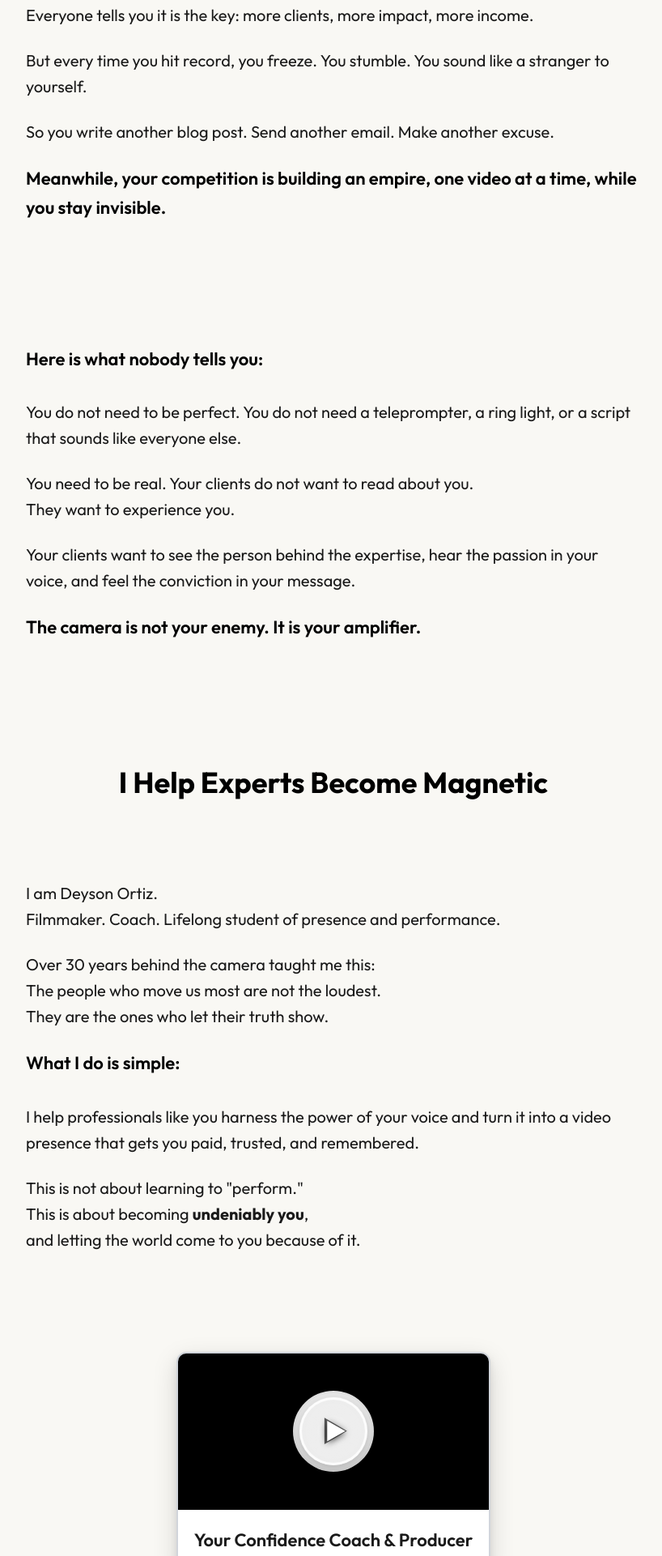
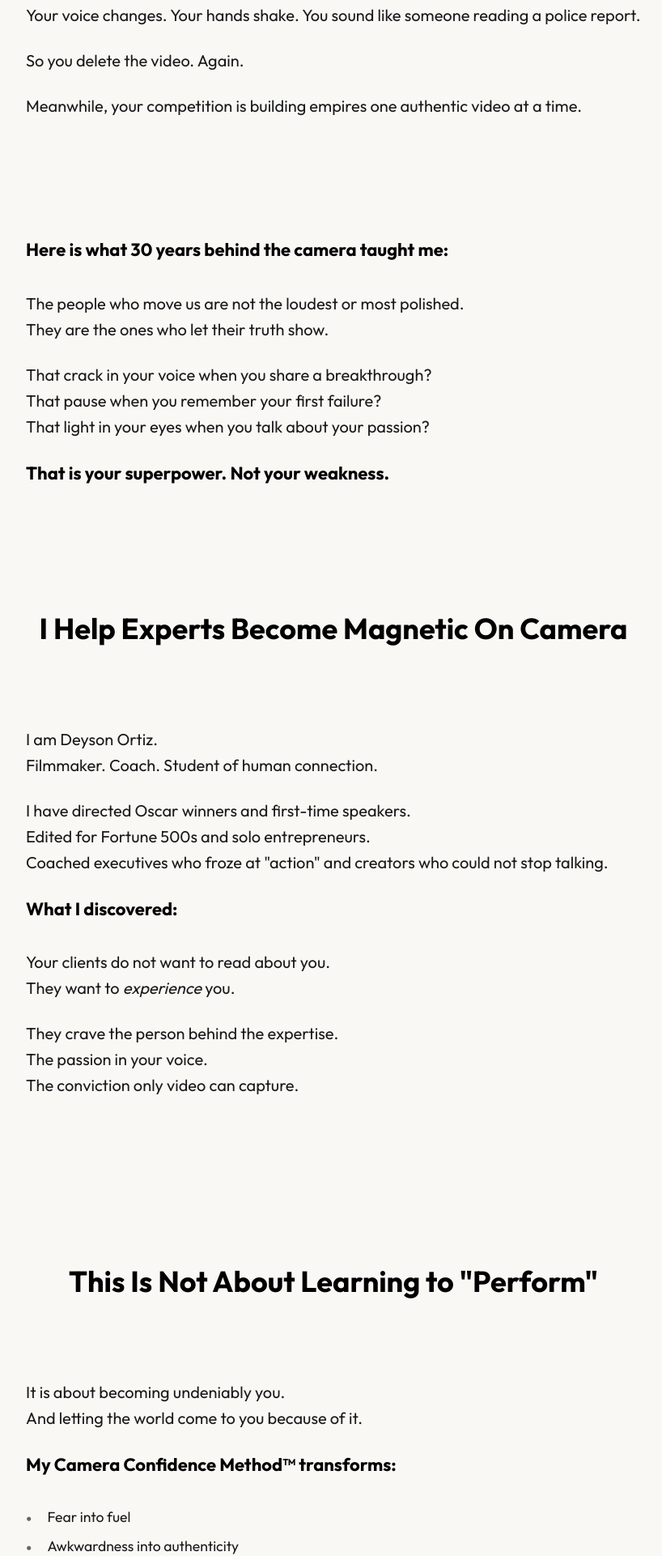
Before and after one commit to DeysonOrtiz/Deyson-com, an Eleventy site: page pages/index.html in a window 1280 px wide. Shown: the part 879-2800 px from the top of the page at 81% size, without its empty margins (228-1046 px from the left). Built offline with nearby package versions, Linux system fonts and the light colour scheme; Eleventy itself is replaced by a stand-in of ours; files that its build step writes are made by us from their sources; no server answers; a script that the page names is missing.

Commit message:
Updated first part of landing page copy

```diff
--- a/css/styles.css
+++ b/css/styles.css
@@ -19,6 +19,46 @@ body {
   color: #1a1a1a;
   background: #F9F8F4;
   padding-top: 80px;
+}
+
+/* Content list styling - only for lists in content areas */
+.story-section ul,
+.section ul {
+  margin: 1.5em 0;
+  padding-left: 0;
+  list-style: none;
+}
+
+.story-section li,
+.section li {
+  position: relative;
+  padding-left: 1.5em;
+  margin-bottom: 0.5em;
+  font-size: 1.1em;
+  line-height: 1.6;
+}
+
+.story-section li::before,
+.section li::before {
+  content: "•";
+  position: absolute;
+  left: 0;
+  color: #666;
+  font-weight: bold;
+  font-size: 1.2em;
+}
+
+/* Dark mode support if you have it */
+@media (prefers-color-scheme: dark) {
+  li::before {
+    color: #ccc;
+  }
+}
+
+/* Alternative: Custom bullet with accent color */
+li.accent::before {
+  content: "→";
+  color: #007acc; /* Replace with your brand color */
 }
 
 .container {
--- a/pages/index.html
+++ b/pages/index.html
@@ -34,81 +34,83 @@ title: Camera Confidence Coaching
 <!-- Problem Section -->
 <section class="story-section">
   <p class="lead">
-    You are trapped behind your camera, and you know you should be creating
-    videos.
+    <strong>You know that moment when you hit record and suddenly forget who you are?</strong>
   </p>
-
   <p>
-    Everyone tells you it is the key: more clients, more impact, more income.
+    Your voice changes. Your hands shake. You sound like someone reading a police report.
   </p>
-
   <p>
-    But every time you hit record, you freeze. You stumble. You sound like a
-    stranger to yourself.
+    So you delete the video. Again.
   </p>
-
   <p>
-    So you write another blog post. Send another email. Make another excuse.
-  </p>
-
-  <p class="lead">
-    Meanwhile, your competition is building an empire, one video at a time,
-    while you stay invisible.
+    Meanwhile, your competition is building empires one authentic video at a time.
   </p>
 </section>
 
-<!-- Opportunity Section -->
+<!-- Insight Section -->
 <section class="story-section">
-  <p class="lead">Here is what nobody tells you:</p>
-
+  <p class="lead"><strong>Here is what 30 years behind the camera taught me:</strong></p>
   <p>
-    You do not need to be perfect. You do not need a teleprompter, a ring light,
-    or a script that sounds like everyone else.
+    The people who move us are not the loudest or most polished.<br />
+    They are the ones who let their truth show.
   </p>
-
   <p>
-    You need to be real. Your clients do not want to read about you.<br />
-    They want to experience you.
+    That crack in your voice when you share a breakthrough?<br />
+    That pause when you remember your first failure?<br />
+    That light in your eyes when you talk about your passion?
   </p>
-
-  <p>
-    Your clients want to see the person behind the expertise, hear the passion
-    in your voice, and feel the conviction in your message.
-  </p>
-
-  <p class="lead">The camera is not your enemy. It is your amplifier.</p>
+  <p class="lead"><strong>That is your superpower. Not your weakness.</strong></p>
 </section>
 
 <!-- About Section -->
 <section class="section">
-  <h2 class="section-title">I Help Experts Become Magnetic</h2>
-
+  <h2 class="section-title">I Help Experts Become Magnetic On Camera</h2>
   <div class="story-section">
     <p>
       I am Deyson Ortiz.<br />
-      Filmmaker. Coach. Lifelong student of presence and performance.
+      Filmmaker. Coach. Student of human connection.
     </p>
-
     <p>
-      Over 30 years behind the camera taught me this:<br />
-      The people who move us most are not the loudest.<br />
-      They are the ones who let their truth show.
+      I have directed Oscar winners and first-time speakers.<br />
+      Edited for Fortune 500s and solo entrepreneurs.<br />
+      Coached executives who froze at "action" and creators who could not stop talking.
     </p>
-
-    <p class="lead">What I do is simple:</p>
-
+    <p class="lead"><strong>What I discovered:</strong></p>
     <p>
-      I help professionals like you harness the power of your voice and turn it
-      into a video presence that gets you paid, trusted, and remembered.
+      Your clients do not want to read about you.<br />
+      They want to <em>experience</em> you.
     </p>
-
     <p>
-      This is not about learning to "perform."<br />
-      This is about becoming
-      <strong>undeniably you</strong>,<br />
-      and letting the world come to you because of it.
+      They crave the person behind the expertise.<br />
+      The passion in your voice.<br />
+      The conviction only video can capture.
     </p>
   </div>
+</section>
+
+<!-- Method Section -->
+<section class="section">
+  <h2 class="section-title">This Is Not About Learning to "Perform"</h2>
+  <div class="story-section">
+    <p>
+      It is about becoming undeniably you.<br />
+      And letting the world come to you because of it.
+    </p>
+    <p class="lead"><strong>My Camera Confidence Method™ transforms:</strong></p>
+    <ul>
+          <li>Fear into fuel</li>
+          <li>Awkwardness into authenticity</li>
+          <li>Hesitation into magnetic presence</li>
+        </ul>
+    <p>
+      In 90 minutes, I help you break through walls that other coaches could not crack in months.
+    </p>
+    <p>
+      Because confidence is not about being perfect on camera.<br />
+      <strong>It is about being perfectly you.</strong>
+    </p>
+  </div>
+</section>
 
   <!-- Video Testimonials Section -->
   <div class="video-testimonials" style="margin-top: 40px">
```
